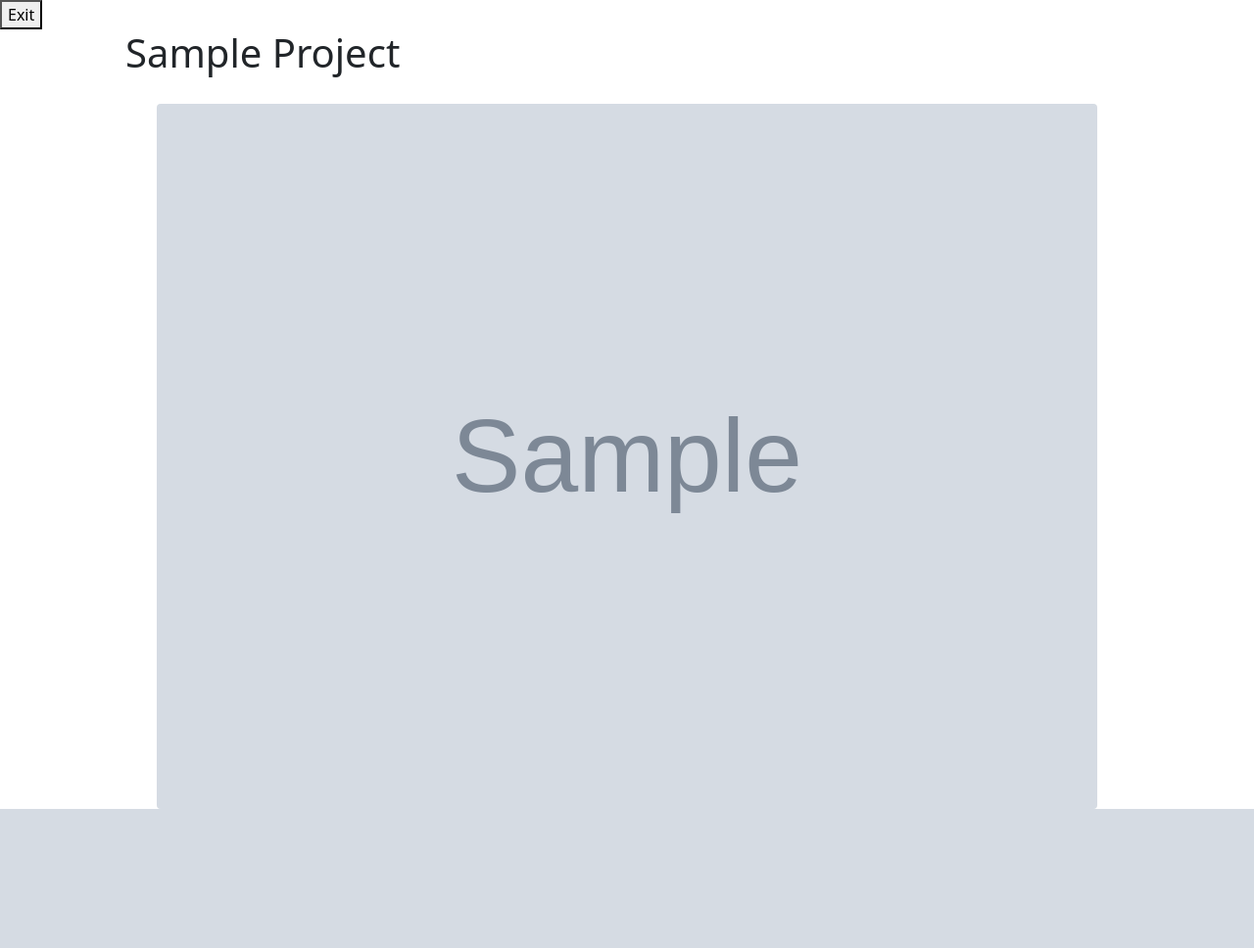
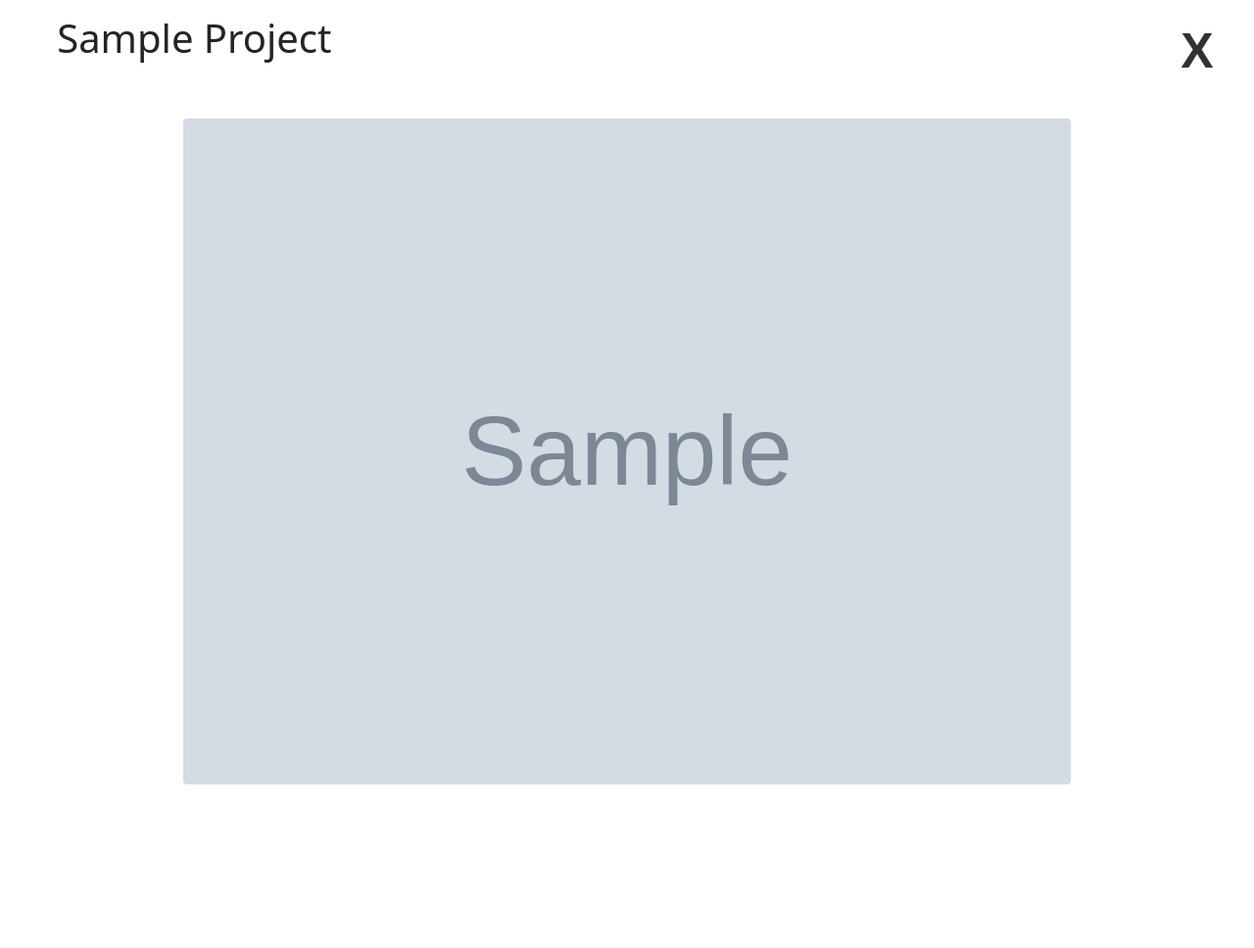
Before and after one commit to rrozander/Art-Website, a Django app: a page that uses pages/templates/base_no_nav.html in a window 1280 px wide. Shown: the whole page at 98% size. Before the commit the page ends 826 px from the top, so only its background shows below. Run offline with Django 3.2, Linux system fonts and the light colour scheme; tables that the repository leaves empty hold one stand-in row (values such as "Sample post"); grey boxes marked "Sample" are stand-in pictures; some libraries are stand-ins or nearby versions.

Commit message:
Added exit icon to carousel

```diff
--- a/pages/templates/base_no_nav.html
+++ b/pages/templates/base_no_nav.html
@@ -16,13 +16,15 @@
     <link rel="icon" href="{% static '/images/Art_Icon.png' %}">
   </head>
   <body>
-    <a href="javascript:history.back()">
-      <button>Exit</button>
-    </a>
-    <div class="body">
+
+    <div class="body" id="carouselBody">
+      <div id="carouselExitButton">
+        <a href="javascript:history.back()"><p id="exitButton">X</p></a>
+      </div>
       {% block content %}
         <p>Cannot Load Content</p>
       {% endblock %}
-    </div>
+  </div>
   </body>
 </html>
+<!-- <i class="fa-solid fa-xmark fa-4x"></i> -->
--- a/static/css/style.css
+++ b/static/css/style.css
@@ -127,11 +127,45 @@ body {
 
 /* Carousel */
 .carousel-inner img {
-  height: 90vh;
+  height: 85vh;
   max-width: 90vw;
 }
 #carouselProjectTitle {
   text-align: left;
   margin-left: 10%;
-  padding-bottom: 20px;
+  padding-top: 15px;
 }
+#carouselBody {
+  display: grid;
+  grid-template-areas:
+    "title title exit"
+    "carousel carousel carousel";
+  grid-template-rows: 1fr 7fr;
+  grid-template-columns: 5fr 5fr 1fr;
+}
+#carouselExitButton {
+  grid-area: exit;
+  padding: 15px;
+  text-align: center;
+  color: black;
+  text-decoration: none;
+}
+#carosuelProjectTitle {
+  grid-area: title;
+}
+#carousel {
+  grid-area: carousel;
+}
+#exitButton {
+  color: black;
+  font-size: 50px;
+  font-weight: bold;
+  font-family: sans-serif;
+  opacity: 0.8;
+}
+#exitButton:hover {
+  opacity: 1;
+}
+#carouselBody a {
+  text-decoration: none;
+}
```
